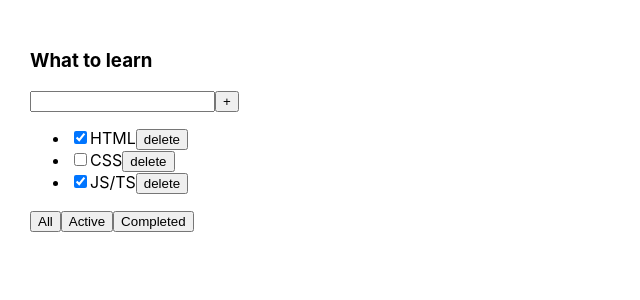
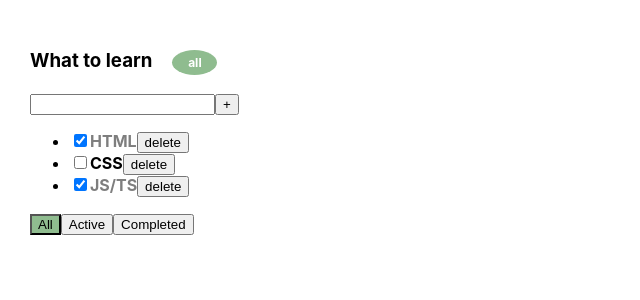
Before and after one commit to S1aven/TodoList, a React (Create React App) app: page / in a window 1280 px wide. Shown: the top 300 px of the page, without its empty margins (0-640 px from the left). Built offline with nearby package versions, Linux system fonts and the light colour scheme.

Commit message:
checkbox rendering

```diff
--- a/src/App.css
+++ b/src/App.css
@@ -6,3 +6,32 @@
 .App > div {
   margin-right: 50px;
 }
+
+.task-completed {
+  opacity: 0.5;
+}
+
+.task {
+  font-weight: bold;
+}
+
+.button-active {
+  background-color: darkseagreen;
+}
+
+.filter-header {
+  display: inline-block;
+  margin-left: 20px;
+  font-size: 12px;
+  padding: 5px;
+  background-color: darkseagreen;
+  color: white;
+  border-radius: 50%;
+  min-width: 35px;
+  text-align: center;
+}
+
+.error {
+  outline: none;
+  border: 2px solid red;
+}
--- a/src/App.tsx
+++ b/src/App.tsx
@@ -7,13 +7,13 @@ export type FilterValuesType = "all" | "active" | "completed";
 
 const App = () => {
 
-  //     RemoveTask
-
   const [tasks, setTasks] = useState<Array<TaskType>>([
     {id: v1(), title: 'HTML', isDone: true},
     {id: v1(), title: 'CSS', isDone: false},
     {id: v1(), title: 'JS/TS', isDone: true}
   ])
+
+  //     RemoveTask
 
   const removeTask = (taskID: string) => {
     const filteredTasks = tasks.filter(task => task.id !== taskID)
@@ -53,6 +53,12 @@ const App = () => {
     setTasks(newTasks)
   }
 
+  //   CheckBox
+
+  const changeTaskStatus = (taskID: string, isDone: boolean) => {
+    setTasks(tasks.map(t => t.id === taskID ? {...t, isDone: isDone} : t))
+  }
+
   return (
     <div className="App">
       <TodoList
@@ -61,9 +67,9 @@ const App = () => {
         removeTask={removeTask}
         changeFilter={changeFilter}
         addTask={addTask}
+        changeTaskStatus={changeTaskStatus}
+        filter={filter}
       />
-      {/*<TodoList title={'What to read'} tasks={tasks_2}/>*/}
-      {/*<TodoList title={'What to duy'} tasks={tasks_3}/>*/}
     </div>
   );
 }
--- /dev/null
+++ b/src/Components/Button/Button.tsx
@@ -0,0 +1,18 @@
+import React from 'react';
+
+type ButtonPropsType = {
+  name: string
+  classes?: string
+  callBack: () => void
+}
+
+export const Button: React.FC<ButtonPropsType> = (props) => {
+
+  const onClickHandler = () => {
+    props.callBack()
+  }
+
+  return (
+    <button className={props.classes} onClick={onClickHandler}>{props.name}</button>
+  );
+};
--- a/src/Components/TodoList/AddTaskForm/AddTaskForm.tsx
+++ /dev/null
@@ -1,38 +0,0 @@
-import React, {ChangeEvent, KeyboardEvent, useState} from 'react';
-
-type AddTaskFormPropsType = {
-  addTask: (title: string) => void
-}
-
-export const AddTaskForm: React.FC<AddTaskFormPropsType> = (props) => {
-
-  const [title, setTitle] = useState('')
-
-  const onNewTitleChangeHandler = (e:ChangeEvent<HTMLInputElement>) => {
-    setTitle(e.currentTarget.value)
-  }
-
-  const onKeyPressHandler = (e: KeyboardEvent<HTMLInputElement>) => {
-    if (e.charCode === 13) {
-      props.addTask(title)
-      setTitle('')
-    }
-  }
-
-  const addTask = () => {
-    props.addTask(title)
-    setTitle('')
-  }
-
-  return (
-    <div>
-      <div>
-        <input value={title}
-               onChange={onNewTitleChangeHandler}
-               onKeyPress={onKeyPressHandler}
-        />
-        <button onClick={addTask}>+</button>
-      </div>
-    </div>
-  );
-};
--- a/src/Components/TodoList/ControlButton/ControlButton.tsx
+++ /dev/null
@@ -1,29 +0,0 @@
-import React from 'react';
-import {FilterValuesType} from "../../../App";
-
-type controlButtonPropsType = {
-  changeFilter: (filter: FilterValuesType) => void
-}
-
-export const ControlButton: React.FC<controlButtonPropsType> = (props) => {
-
-  const onAllClickHandler = () => {
-    props.changeFilter("all")
-  }
-   const onActiveClickHandler = () => {
-    props.changeFilter("active")
-  }
-   const onCompletedClickHandler = () => {
-    props.changeFilter("completed")
-  }
-
-  return (
-    <div>
-      <div>
-        <button onClick={onAllClickHandler}>All</button>
-        <button onClick={onActiveClickHandler}>Active</button>
-        <button onClick={onCompletedClickHandler}>Completed</button>
-      </div>
-    </div>
-  );
-};
--- /dev/null
+++ b/src/Components/TodoList/TaskList/ControlButton/ControlButton.tsx
@@ -0,0 +1,35 @@
+import React from 'react';
+import {FilterValuesType} from "../../../../App";
+import {Button} from "../../../Button/Button";
+
+type controlButtonPropsType = {
+  filter: FilterValuesType
+  changeFilter: (filter: FilterValuesType) => void
+}
+
+export const ControlButton: React.FC<controlButtonPropsType> = (props) => {
+
+  const onClickSetFilter = (filter: FilterValuesType) => {
+    return () => props.changeFilter(filter)
+  }
+
+  // const onAllClickHandler = () => {
+  //   props.changeFilter("all")
+  // }
+  // const onActiveClickHandler = () => {
+  //   props.changeFilter("active")
+  // }
+  // const onCompletedClickHandler = () => {
+  //   props.changeFilter("completed")
+  // }
+
+  return (
+    <div>
+      <div>
+        <Button classes={props.filter === 'all' ?  'button-active' : ''} name={'All'} callBack={onClickSetFilter('all')}/>
+        <Button classes={props.filter === 'active' ?  'button-active' : ''} name={'Active'} callBack={onClickSetFilter('active')}/>
+        <Button classes={props.filter === 'completed' ?  'button-active' : ''} name={'Completed'} callBack={onClickSetFilter('completed')}/>
+      </div>
+    </div>
+  );
+};
--- a/src/Components/TodoList/TaskList/Task/Task.tsx
+++ b/src/Components/TodoList/TaskList/Task/Task.tsx
@@ -1,8 +1,10 @@
-import React from 'react';
+import React, {ChangeEvent} from 'react';
 import {TaskType} from "../../TodoList";
+import {Button} from "../../../Button/Button";
 
 type TaskPropsType = TaskType & {
   removeTask: (taskID: string) => void
+  changeTaskStatus: (taskID: string, isDone: boolean) => void
 }
 
 export const Task: React.FC<TaskPropsType> = (props) => {
@@ -11,12 +13,36 @@ export const Task: React.FC<TaskPropsType> = (props) => {
     props.removeTask(props.id)
   }
 
+  const changeTaskStatus = (e:ChangeEvent<HTMLInputElement>) => {
+    props.changeTaskStatus(props.id, e.currentTarget.checked)
+  }
+
+  // const taskClass = props.isDone ? 'completed-task' : ''
+
+  // let taskClass = 'task '
+  // if(props.isDone) {
+  //   taskClass += 'completed-task'
+  // }
+
+  // let taskClass = props.isDone && 'completed-task'
+  let taskClass = `task ${props.isDone ? 'task-completed' : ''}`
+
+  // const classes = ['task']
+  // if (props.isDone) {
+  //   classes.push('task-completed')
+  // }
+
+  // console.log(taskClass)
+
   return (
     <>
       <li>
-        <input type="checkbox" checked={props.isDone}/>
-        <span>{props.title}</span>
-        <button onClick={onRemoveHandler}>delete</button>
+        <input type="checkbox"
+               checked={props.isDone}
+               onChange={changeTaskStatus}
+        />
+        <span className={taskClass}>{props.title}</span>
+        <Button name={'delete'} callBack={onRemoveHandler}/>
       </li>
     </>
   );
--- a/src/Components/TodoList/TaskList/TaskList.tsx
+++ b/src/Components/TodoList/TaskList/TaskList.tsx
@@ -1,10 +1,15 @@
 import React from 'react';
 import {TaskType} from "../TodoList";
 import {Task} from "./Task/Task";
+import {ControlButton} from "./ControlButton/ControlButton";
+import {FilterValuesType} from "../../../App";
 
 type TaskListPropsType = {
   tasks: Array<TaskType>
   removeTask: (taskID: string) => void
+  changeTaskStatus: (taskID: string, isDone: boolean) => void
+  filter: FilterValuesType
+  changeFilter: (filter: FilterValuesType) => void
 }
 
 export const TaskList: React.FC<TaskListPropsType> = (props) => {
@@ -12,14 +17,29 @@ export const TaskList: React.FC<TaskListPropsType> = (props) => {
   const tackComponentList = props.tasks.map(task => {
     return <Task key={task.id}
                  {...task}
-                 removeTask={props.removeTask}/>
+                 removeTask={props.removeTask}
+                 changeTaskStatus={props.changeTaskStatus}
+    />
   })
+  const emptyMessage = <div style={{fontSize: '10px'}}>
+    Task list with this filter is empty. Please, add task or change filter!
+  </div>
+
+  const taskList = tackComponentList.length
+    ?
+    <ul>
+      {tackComponentList}
+    </ul>
+    : emptyMessage
 
   return (
-    <div>
-      <ul>
-        {tackComponentList}
-      </ul>
-    </div>
+    <>
+      {taskList}
+
+      <ControlButton
+        changeFilter={props.changeFilter}
+        filter={props.filter}
+      />
+    </>
   );
 };
--- a/src/Components/TodoList/TodoList.tsx
+++ b/src/Components/TodoList/TodoList.tsx
@@ -1,16 +1,16 @@
 import React from "react";
 import {TodoListHeader} from "./TodoListHeader/TodoListHeader";
 import {TaskList} from "./TaskList/TaskList";
-import {ControlButton} from "./ControlButton/ControlButton";
-import {AddTaskForm} from "./AddTaskForm/AddTaskForm";
 import {FilterValuesType} from "../../App";
 
 type TodoListPropsType = {
   title: string
   tasks: Array<TaskType>
+  filter: FilterValuesType
   removeTask: (taskID: string) => void
   changeFilter: (filter: FilterValuesType) => void
   addTask: (title: string) => void
+  changeTaskStatus: (taskID: string, isDone: boolean) => void
 }
 
 export type TaskType = {
@@ -23,13 +23,18 @@ export const TodoList: React.FC<TodoListPropsType> = (props) => {
   return (
     <div>
       <div>
-        <TodoListHeader title={props.title}/>
-        <AddTaskForm addTask={props.addTask}/>
+        <TodoListHeader
+          title={props.title}
+          filter={props.filter}
+          addTask={props.addTask}
+        />
         <TaskList
           tasks={props.tasks}
           removeTask={props.removeTask}
+          changeTaskStatus={props.changeTaskStatus}
+          changeFilter={props.changeFilter}
+          filter={props.filter}
         />
-        <ControlButton changeFilter={props.changeFilter}/>
       </div>
     </div>
   )
--- /dev/null
+++ b/src/Components/TodoList/TodoListHeader/AddTaskForm/AddTaskForm.tsx
@@ -0,0 +1,51 @@
+import React, {ChangeEvent, KeyboardEvent, useState} from 'react';
+import {Button} from "../../../Button/Button";
+
+type AddTaskFormPropsType = {
+  addTask: (title: string) => void
+}
+
+export const AddTaskForm: React.FC<AddTaskFormPropsType> = (props) => {
+
+  const [title, setTitle] = useState<string>('')
+  const [error, setError] = useState<boolean>(false)
+
+  const onChangeSetTitle= (e:ChangeEvent<HTMLInputElement>) => {
+    setTitle(e.currentTarget.value)
+    setError(false)
+  }
+  const onKeyPressSetTitle = (e: KeyboardEvent<HTMLInputElement>) => {
+    e.charCode === 13 && onClickAddTask()
+    // if (e.charCode === 13) {
+    //   props.addTask(title)
+    //   setTitle('')
+    // }
+  }
+  const onClickAddTask = () => {
+    const trimmedTitle = title.trim()
+
+    if(trimmedTitle) {
+      props.addTask(trimmedTitle)
+    } else {
+      setError(true)
+    }
+    setTitle('')
+  }
+
+  // const errorMessage = error ? <div>title is require</div> : null
+  const errorMessage = error && <div style={{backgroundColor: 'red', color: 'white', textAlign: "center"}}>Title is require</div>
+
+  return (
+    <div>
+      <div>
+        <input value={title}
+               onChange={onChangeSetTitle}
+               onKeyPress={onKeyPressSetTitle}
+               className={error ? 'error' : ''}
+        />
+        <Button name={'+'} callBack={onClickAddTask}/>
+        {errorMessage}
+      </div>
+    </div>
+  );
+};
--- a/src/Components/TodoList/TodoListHeader/TodoListHeader.tsx
+++ b/src/Components/TodoList/TodoListHeader/TodoListHeader.tsx
@@ -1,13 +1,32 @@
 import React from 'react';
+import {FilterValuesType} from "../../../App";
+import {AddTaskForm} from "./AddTaskForm/AddTaskForm";
 
 type TodoListHeaderPropsType = {
+  filter: FilterValuesType
   title: string
+  addTask: (title: string) => void
 }
 
 export const TodoListHeader: React.FC<TodoListHeaderPropsType> = (props ) => {
+
+  let text = 'all'
+  switch (props.filter) {
+    case 'active':
+      text = 'act'
+      break
+    case  'completed':
+      text = 'comp'
+      break
+  }
+
   return (
     <div>
-      <h3>{props.title}</h3>
+      <h3>
+        {props.title}
+        <div className={'filter-header'}>{text}</div>
+      </h3>
+      <AddTaskForm addTask={props.addTask}/>
     </div>
   );
 };
```
